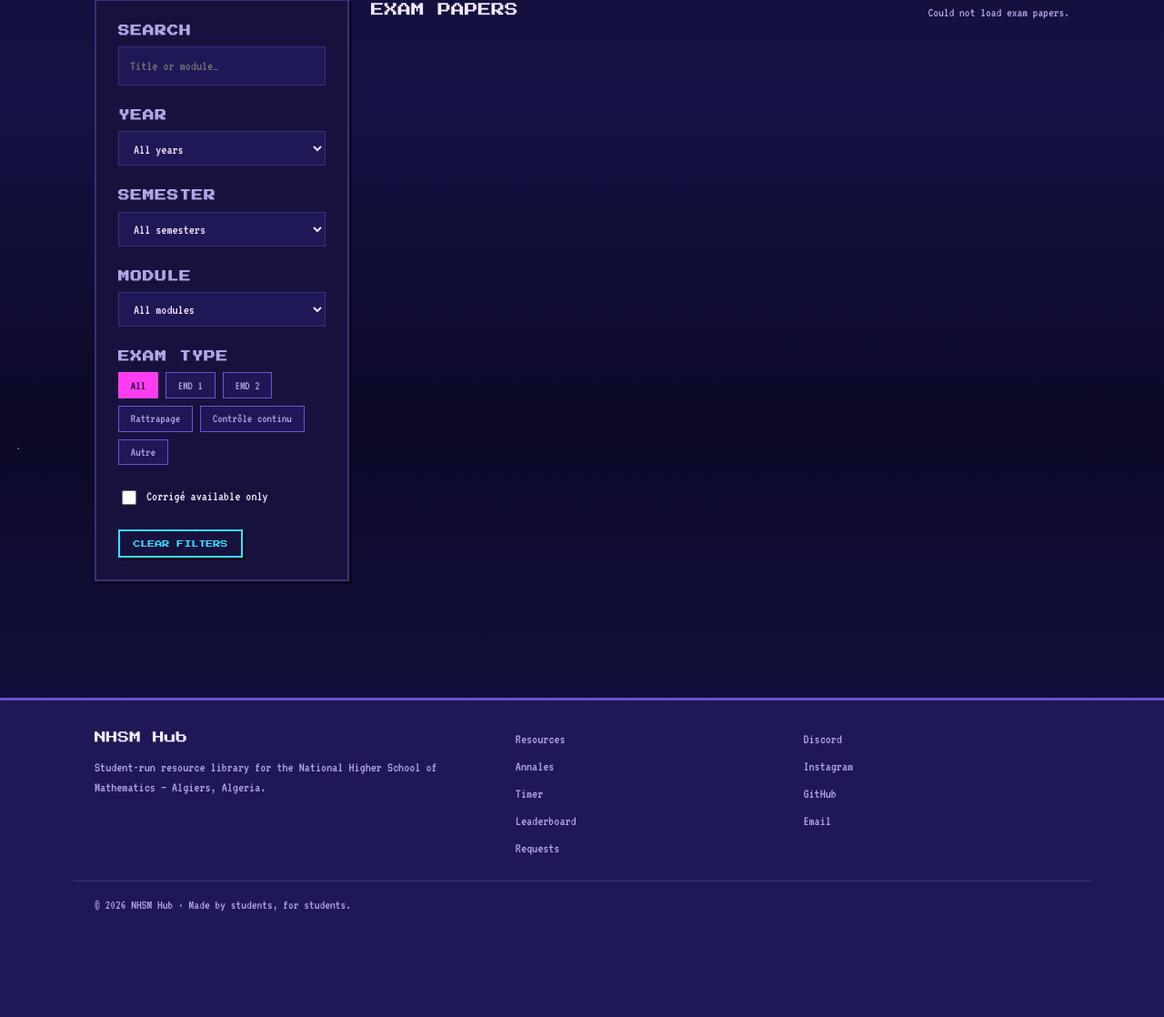
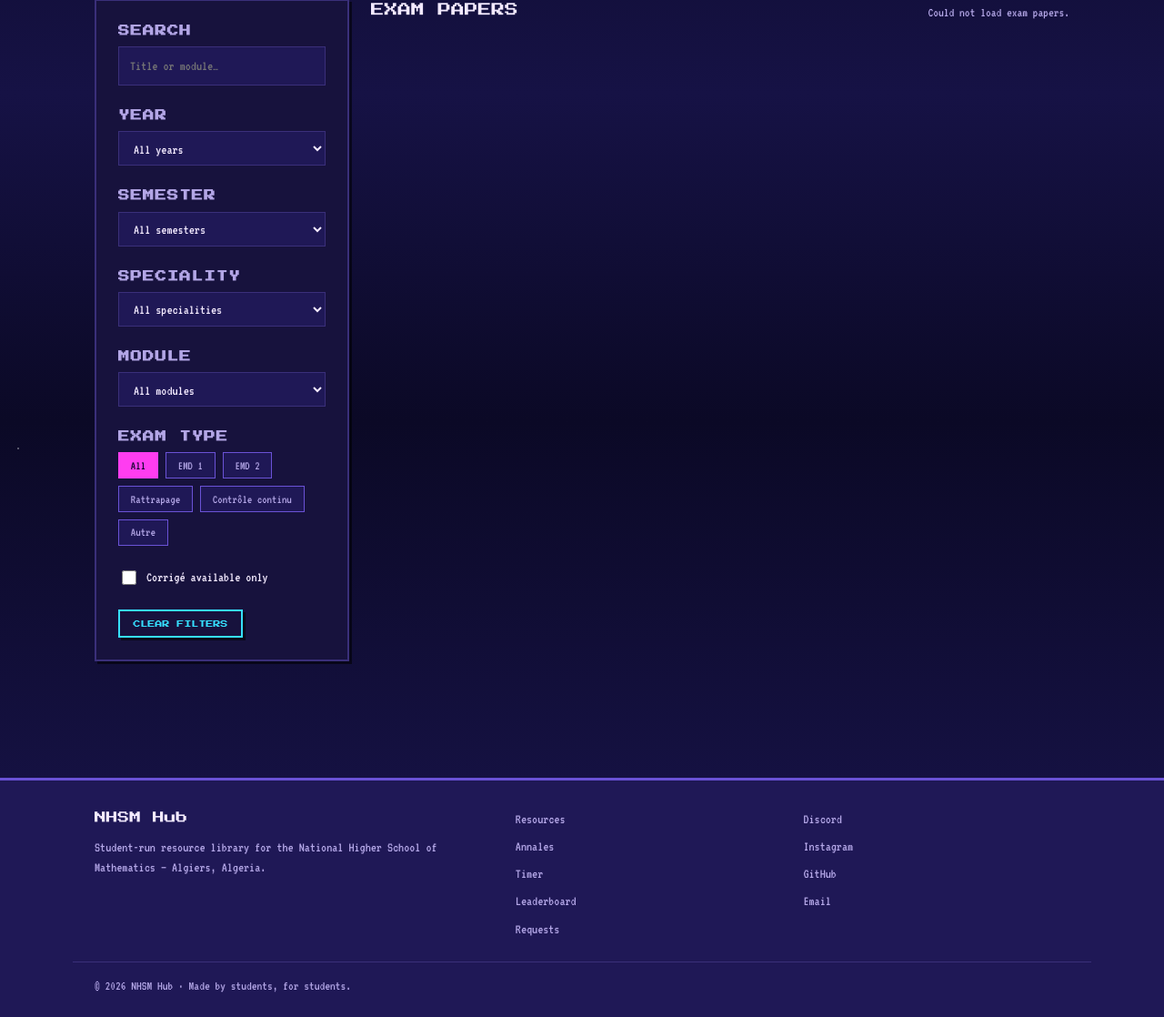
Before and after one commit to Azzouz-billel/nhsm-website, a Django app: page /annales/ in a window 1280 px wide. Shown: the part 337-1455 px from the top of the page at 91% size. Before the commit the page ends 1339 px from the top, so only its background shows below. Run offline with Django 5.2, Linux system fonts and the light colour scheme; data that the repository does not hold is empty; some libraries are stand-ins or nearby versions.

Commit message:
feat(resources): student-facing speciality filter on Library and Annales

```diff
--- a/apps/resources/views.py
+++ b/apps/resources/views.py
@@ -12,6 +12,7 @@ from .models import (
     Resource,
     ResourceStatus,
     ResourceType,
+    Speciality,
     Subject,
 )
 from .serializers import ExamPaperSerializer, ResourceSerializer
@@ -47,6 +48,7 @@ def resource_library(request):
         "subjects": subjects,
         "semesters": semesters,
         "resource_types": ResourceType.choices,
+        "specialities": Speciality.choices,
     }
     return render(request, "resources/library.html", context)
 
@@ -123,6 +125,7 @@ def annales(request):
         "semesters": sorted({s.semester for s in subjects}),
         "years": list(years),
         "exam_types": ExamType.choices,
+        "specialities": Speciality.choices,
     }
     return render(request, "resources/annales.html", context)
 
--- a/static/css/main.css
+++ b/static/css/main.css
@@ -521,6 +521,10 @@ img { max-width: 100%; display: block; }
 .badge.sem {
   background: var(--surface-3);
   color: var(--text-muted);
+}
+.badge.spec {
+  background: var(--surface-3);
+  color: var(--accent);
 }
 .badge-solution {
   background: var(--success-soft);
--- a/static/js/annales.js
+++ b/static/js/annales.js
@@ -7,7 +7,7 @@
   var emptyEl = document.querySelector("[data-empty]");
   if (!grid) return;
 
-  var state = { q: "", year: "", semester: "", subject: "", type: "", solution: "" };
+  var state = { q: "", year: "", semester: "", speciality: "", subject: "", type: "", solution: "" };
   var debounceTimer = null;
 
   function escapeHtml(value) {
@@ -34,6 +34,7 @@
           '<span class="badge">' + escapeHtml(exam.type_label) + "</span>" +
           '<span class="badge sem">' + escapeHtml(exam.year) + "</span>" +
           '<span class="badge sem">S' + escapeHtml(exam.semester) + "</span>" +
+          (exam.speciality ? '<span class="badge spec">' + escapeHtml(exam.speciality_label) + "</span>" : "") +
         "</div>" +
         "<h3>" + escapeHtml(exam.title) + "</h3>" +
         '<p class="subj">' + escapeHtml(exam.subject_name) + "</p>" +
@@ -120,7 +121,7 @@
   var reset = document.querySelector("[data-filter-reset]");
   if (reset) {
     reset.addEventListener("click", function () {
-      state = { q: "", year: "", semester: "", subject: "", type: "", solution: "" };
+      state = { q: "", year: "", semester: "", speciality: "", subject: "", type: "", solution: "" };
       document.querySelectorAll("[data-filter]").forEach(function (i) { i.value = ""; });
       document.querySelectorAll("[data-filter-check]").forEach(function (c) { c.checked = false; });
       document.querySelectorAll("[data-filter-chip]").forEach(function (c) {
--- a/static/js/resources.js
+++ b/static/js/resources.js
@@ -7,7 +7,7 @@
   var emptyEl = document.querySelector("[data-empty]");
   if (!grid) return;
 
-  var state = { q: "", semester: "", subject: "", type: "" };
+  var state = { q: "", semester: "", speciality: "", subject: "", type: "" };
   var debounceTimer = null;
 
   function escapeHtml(value) {
@@ -22,6 +22,7 @@
         '<div class="meta">' +
           '<span class="badge">' + escapeHtml(r.type_label) + "</span>" +
           '<span class="badge sem">S' + escapeHtml(r.semester) + "</span>" +
+          (r.speciality ? '<span class="badge spec">' + escapeHtml(r.speciality_label) + "</span>" : "") +
         "</div>" +
         "<h3>" + escapeHtml(r.title) + "</h3>" +
         '<p class="subj">' + escapeHtml(r.subject_name) + "</p>" +
@@ -102,7 +103,7 @@
   var reset = document.querySelector("[data-filter-reset]");
   if (reset) {
     reset.addEventListener("click", function () {
-      state = { q: "", semester: "", subject: "", type: "" };
+      state = { q: "", semester: "", speciality: "", subject: "", type: "" };
       document.querySelectorAll("[data-filter]").forEach(function (i) { i.value = ""; });
       document.querySelectorAll("[data-filter-chip]").forEach(function (c) {
         c.setAttribute("aria-pressed", c.getAttribute("data-value") === "" ? "true" : "false");
--- a/templates/resources/annales.html
+++ b/templates/resources/annales.html
@@ -42,11 +42,21 @@
         </div>
 
         <div class="filter-group">
+          <label for="filter-speciality">Speciality</label>
+          <select id="filter-speciality" class="field" data-filter="speciality">
+            <option value="">All specialities</option>
+            {% for value, label in specialities %}
+              <option value="{{ value }}">{{ label }}</option>
+            {% endfor %}
+          </select>
+        </div>
+
+        <div class="filter-group">
           <label for="filter-subject">Module</label>
           <select id="filter-subject" class="field" data-filter="subject">
             <option value="">All modules</option>
             {% for subject in subjects %}
-              <option value="{{ subject.slug }}">S{{ subject.semester }} · {{ subject.name }}</option>
+              <option value="{{ subject.slug }}" data-speciality="{{ subject.speciality }}">S{{ subject.semester }} · {{ subject.name }}</option>
             {% endfor %}
           </select>
         </div>
```
Also changed, not shown: apps/resources/tests.py (+11 -0 lines), templates/resources/library.html (+11 -1 lines).
